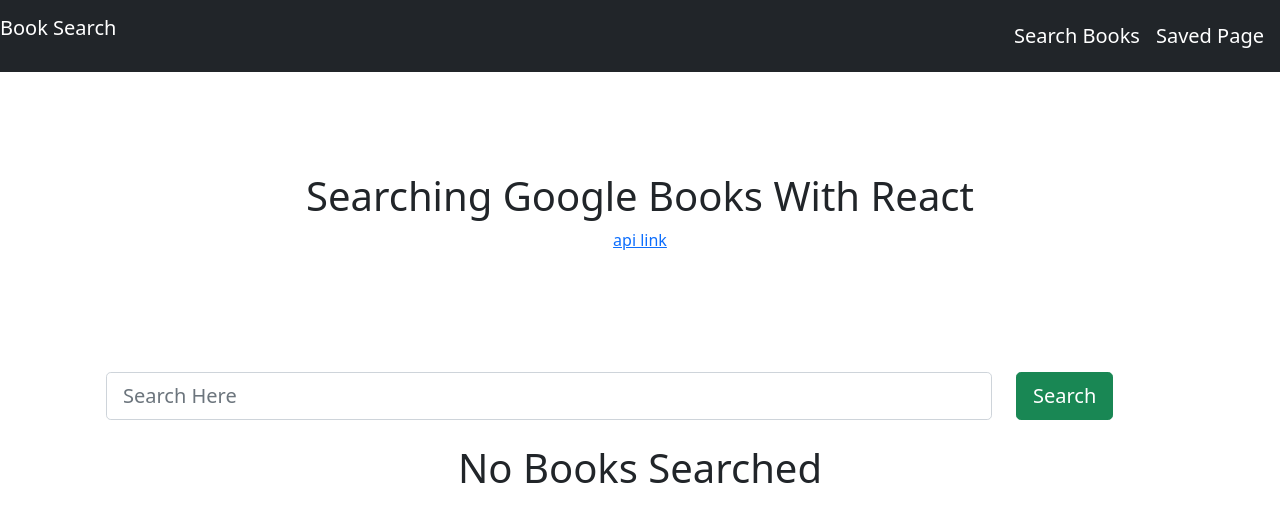
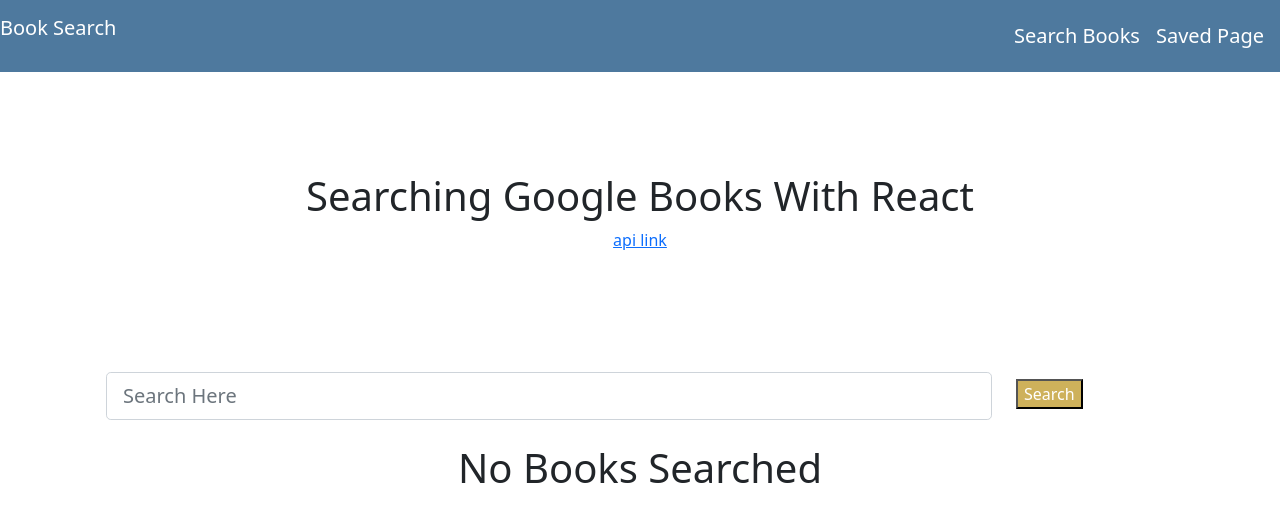
Before and after one commit to Errollinsjr/simple-google-book-search, a React (Create React App) app in the folder client/: page / in a window 1280 px wide. Shown: the top 522 px of the page. Built offline with nearby package versions, Linux system fonts and the light colour scheme.

Commit message:
fix buttons

```diff
--- /dev/null
+++ b/client/src/components/Button/buttonStyles.css
@@ -0,0 +1,6 @@
+.search-btn {
+  color: #fff;
+  background-color: #c19c2ec7;
+  border-style: outset;
+  margin-top: 7px;
+}
--- a/client/src/components/Button/index.js
+++ b/client/src/components/Button/index.js
@@ -1,9 +1,10 @@
 import React from "react";
+import "./buttonStyles.css";
 
 // Destructuring the type, className, children and onClick props, applying them to the button element
 function Button({ size, type, className, children, id, onClick }) {
   return (
-    <button onClick={onClick} id={id} className={["btn",`btn-${size}`, `btn-${type}`, className].join(" ")}>
+    <button onClick={onClick} id={id} className="search-btn lg">
       {children}
     </button>
   );
--- a/client/src/components/Nav/index.js
+++ b/client/src/components/Nav/index.js
@@ -3,7 +3,7 @@
 
 function Nav() {
   return (
-    <nav className="navbar sticky-top navbar-dark bg-dark">
+    <nav className="navbar sticky-top navbar-dark">
       <p className="navbar-brand"> Book Search </p>
       <div>
         <a className="navbar-brand" href="/">
--- a/client/src/components/Nav/style.css
+++ b/client/src/components/Nav/style.css
@@ -1,3 +1,8 @@
 nav.navbar {
   margin-bottom: 0;
 }
+
+.navbar {
+  --bs-bg-opacity: 1;
+  background-color: #4e799e;
+}
--- a/client/src/pages/SearchPage.js
+++ b/client/src/pages/SearchPage.js
@@ -64,8 +64,7 @@
                     <Button
                       onClick={handleFormSubmit}
                       size='lg'
-                      type="success"
-                      className="input-lg"
+                      className="search-btn"
                     >
                         Search
                     </Button>
```
